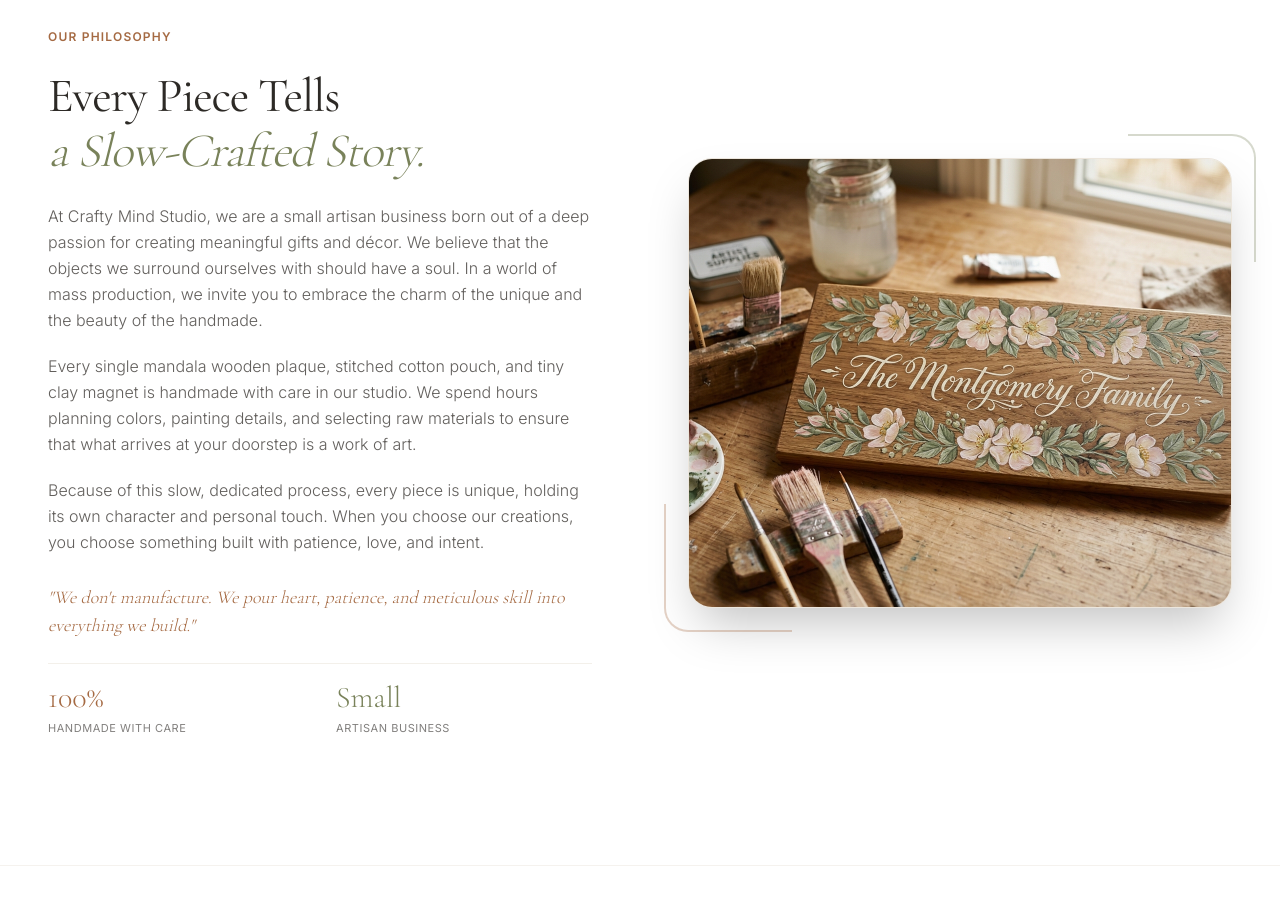
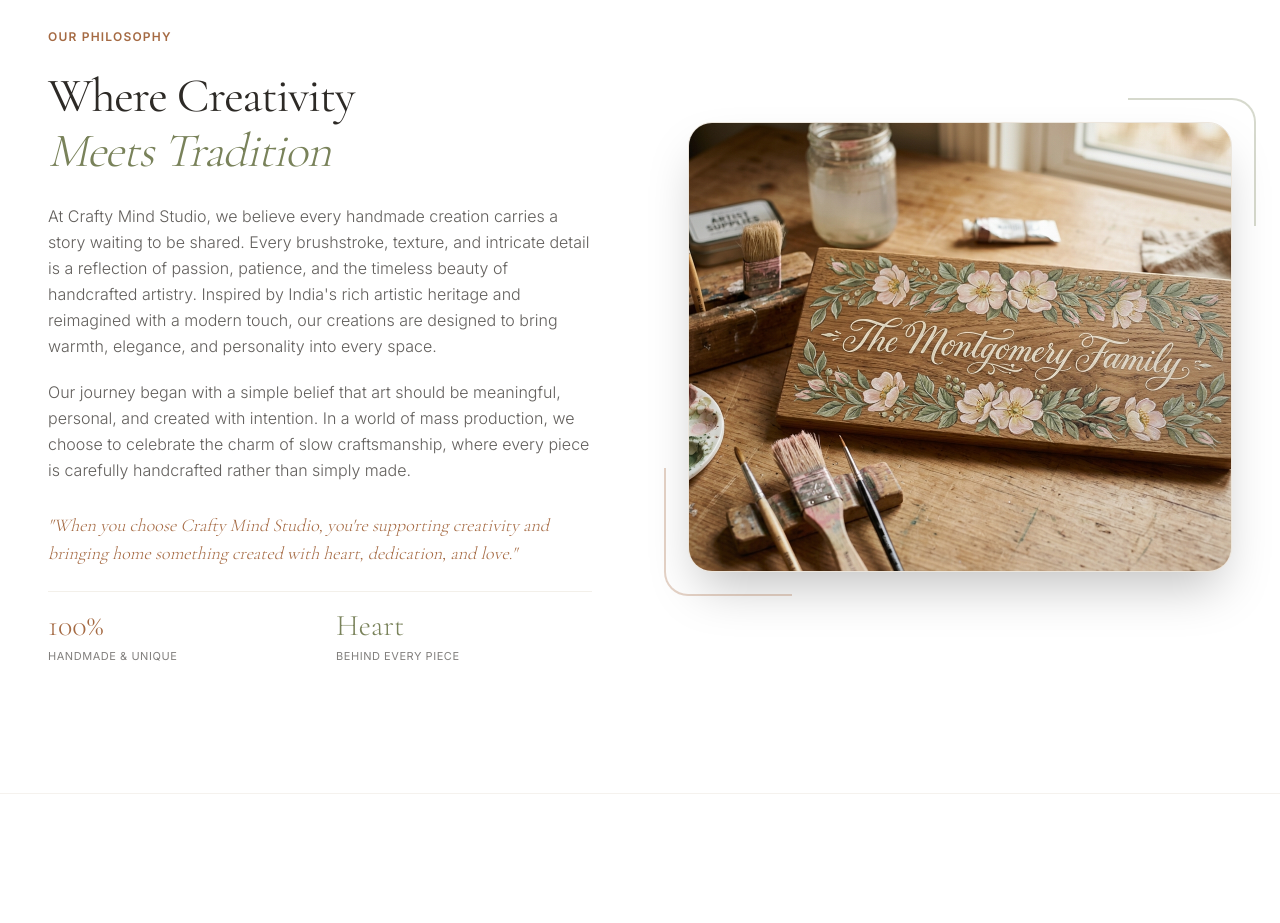
Before and after one commit to AnimeshMudit/CraftyMinds, a Next.js app: page / in a window 1280 px wide. Shown: the part 860-1783 px from the top of the page. Built offline with nearby package versions, Linux system fonts and the light colour scheme.

Commit message:
AboutSection updated

```diff
--- a/components/AboutSection.tsx
+++ b/components/AboutSection.tsx
@@ -38,33 +38,30 @@ export default function AboutSection() {
           <span className="text-xs uppercase tracking-widest font-semibold text-accent">Our Philosophy</span>
 
           <h2 className="font-serif text-4xl sm:text-5xl tracking-tight text-foreground leading-[1.15]">
-            Every Piece Tells <br />
-            <span className="font-light italic text-accent-secondary">a Slow-Crafted Story.</span>
+            Where Creativity <br />
+            <span className="font-light italic text-accent-secondary">Meets Tradition</span>
           </h2>
 
           <div className="space-y-5 text-foreground/75 font-sans font-light leading-relaxed text-sm sm:text-base">
             <p>
-              At Crafty Mind Studio, we are a small artisan business born out of a deep passion for creating meaningful gifts and décor. We believe that the objects we surround ourselves with should have a soul. In a world of mass production, we invite you to embrace the charm of the unique and the beauty of the handmade.
+              At Crafty Mind Studio, we believe every handmade creation carries a story waiting to be shared. Every brushstroke, texture, and intricate detail is a reflection of passion, patience, and the timeless beauty of handcrafted artistry. Inspired by India's rich artistic heritage and reimagined with a modern touch, our creations are designed to bring warmth, elegance, and personality into every space.
             </p>
             <p>
-              Every single mandala wooden plaque, stitched cotton pouch, and tiny clay magnet is handmade with care in our studio. We spend hours planning colors, painting details, and selecting raw materials to ensure that what arrives at your doorstep is a work of art.
-            </p>
-            <p>
-              Because of this slow, dedicated process, every piece is unique, holding its own character and personal touch. When you choose our creations, you choose something built with patience, love, and intent.
+              Our journey began with a simple belief that art should be meaningful, personal, and created with intention. In a world of mass production, we choose to celebrate the charm of slow craftsmanship, where every piece is carefully handcrafted rather than simply made.
             </p>
             <p className="font-serif italic text-accent text-base sm:text-lg pt-2">
-              {"\"We don't manufacture. We pour heart, patience, and meticulous skill into everything we build.\""}
+              {"\"When you choose Crafty Mind Studio, you're supporting creativity and bringing home something created with heart, dedication, and love.\""}
             </p>
           </div>
 
           <div className="pt-4 grid grid-cols-2 gap-8 border-t border-border-custom/60">
             <div>
               <span className="font-serif text-3xl font-light text-accent">100%</span>
-              <p className="text-[11px] uppercase tracking-wider text-foreground/60 mt-1">Handmade with Care</p>
+              <p className="text-[11px] uppercase tracking-wider text-foreground/60 mt-1">Handmade & Unique</p>
             </div>
             <div>
-              <span className="font-serif text-3xl font-light text-accent-secondary">Small</span>
-              <p className="text-[11px] uppercase tracking-wider text-foreground/60 mt-1">Artisan Business</p>
+              <span className="font-serif text-3xl font-light text-accent-secondary">Heart</span>
+              <p className="text-[11px] uppercase tracking-wider text-foreground/60 mt-1">Behind Every Piece</p>
             </div>
           </div>
         </motion.div>
```
